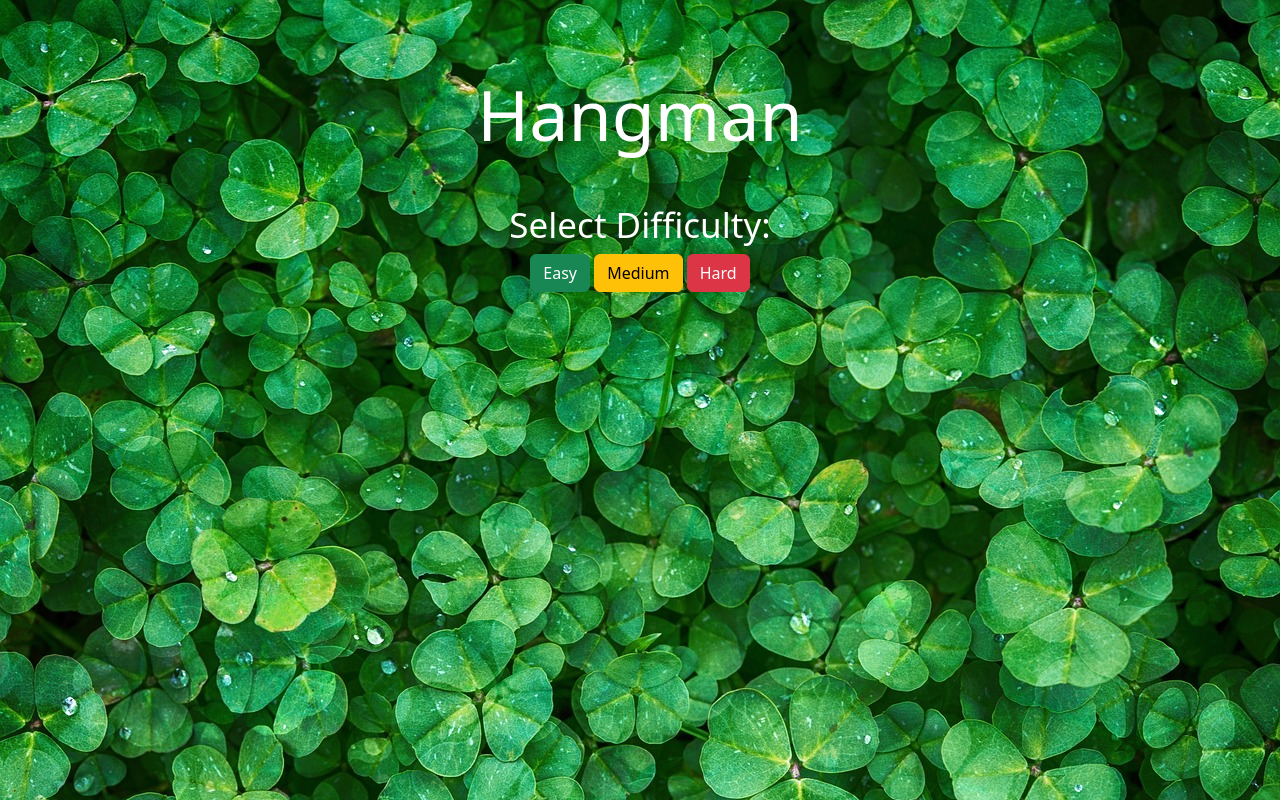
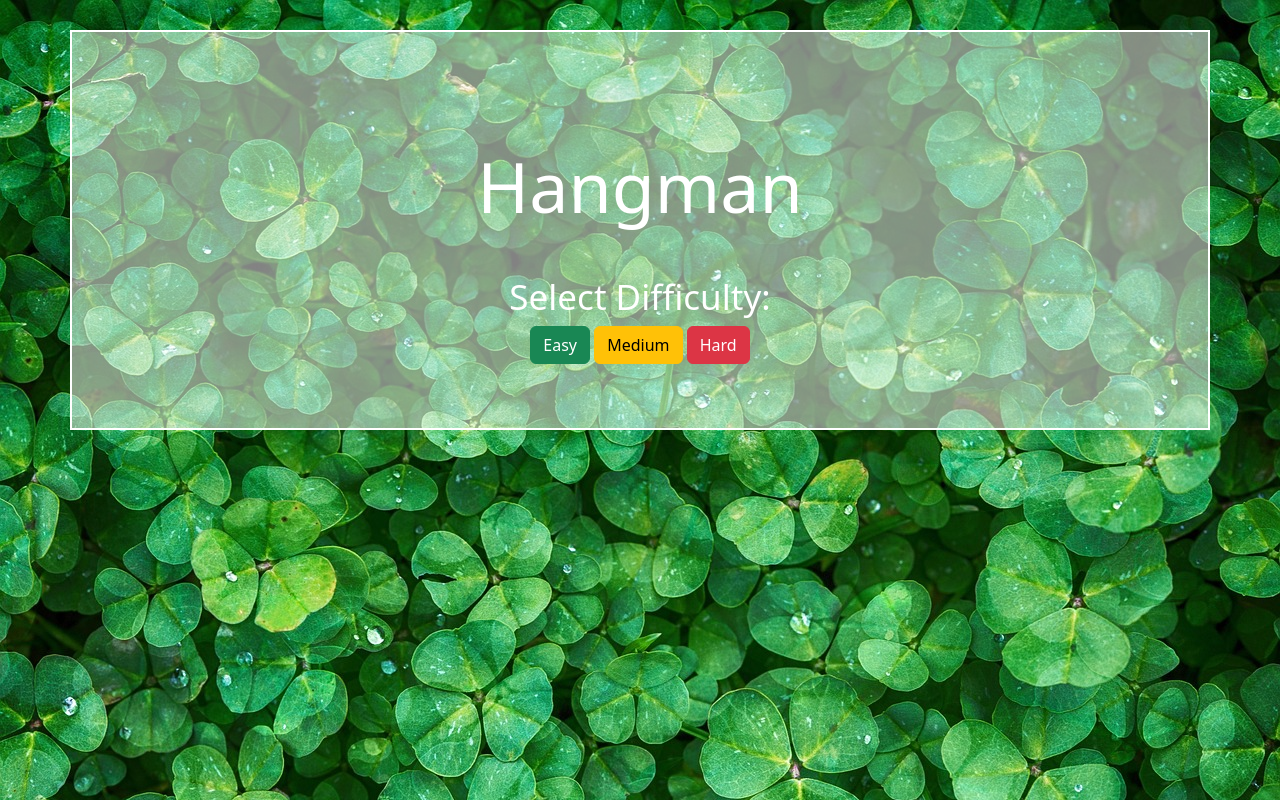
Before and after one commit to Shagan742/hangman, a plain HTML site: page index.html in a window 1280 px wide. Drawn offline with nearby package versions, Linux system fonts and the light colour scheme.

Commit message:
styled more

```diff
--- a/index.html
+++ b/index.html
@@ -20,7 +20,8 @@
     </head>
 
     <body>
-        <main class="container-fluid text-center">
+    <main>
+        <div class="container text-center mx-auto">
             <div class="row mt-5">
                 <div class="col">
                     <h1 class="mainHeading my-4">Hangman</h1>
@@ -75,7 +76,7 @@
                 </div>
 
             </div>
-
+        </div>
         </main>
         <!-- Bootstrap JavaScript Libraries -->
         <script
--- a/style.css
+++ b/style.css
@@ -8,6 +8,13 @@ body {
     background-attachment: fixed;
     background-repeat: no-repeat;
     background-size: cover;
+}
+
+.container {
+    background-color: rgba(255, 255, 255, 0.51);
+    border: 2px solid white;
+    padding:40px;
+    margin:30px auto;
 }
 
 .easy {
@@ -32,3 +39,7 @@ h3 {
     color:white;
     font-size:35px;
 }
+
+#wordDisplay {
+    color:white;
+}
```
